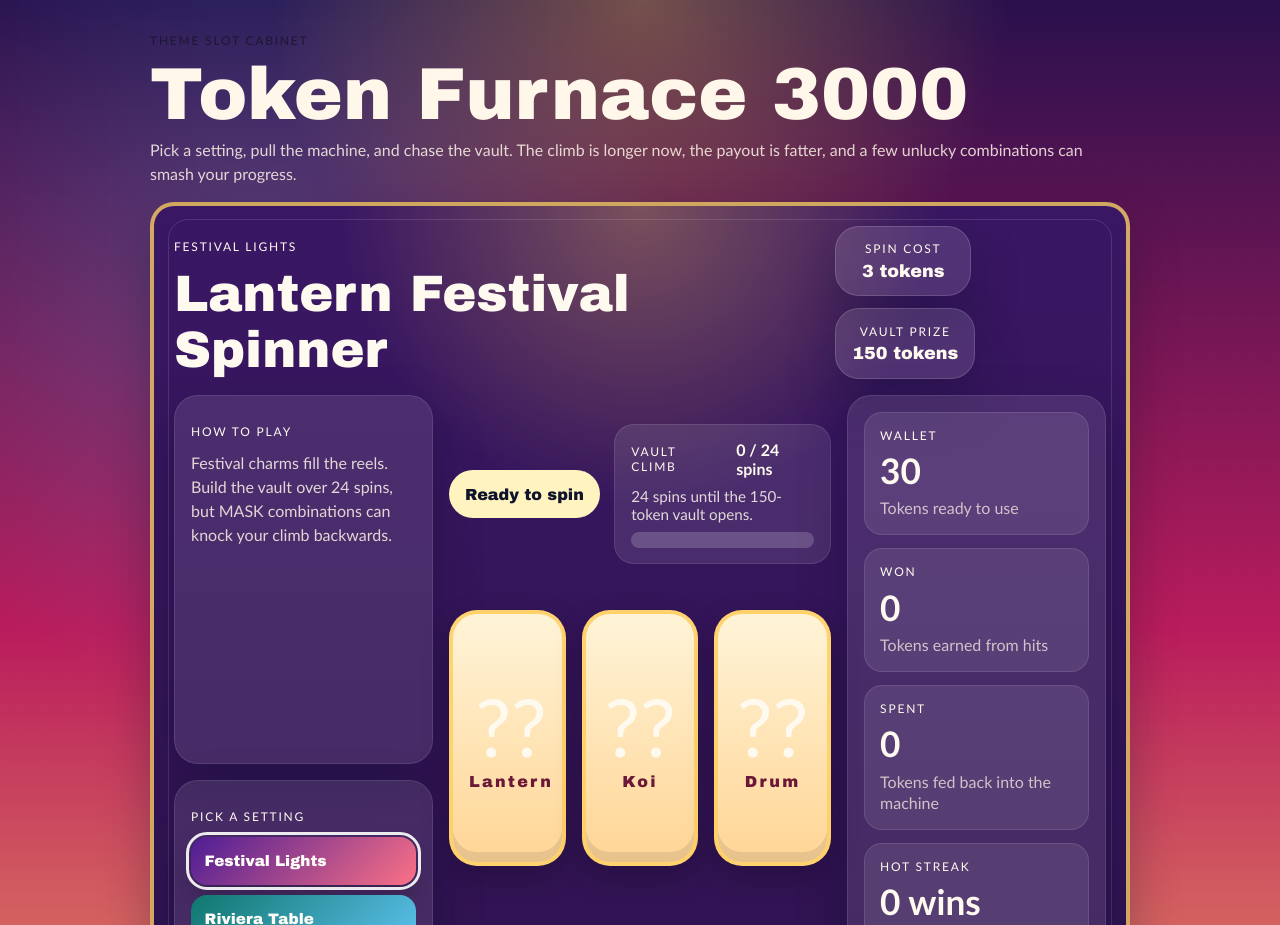
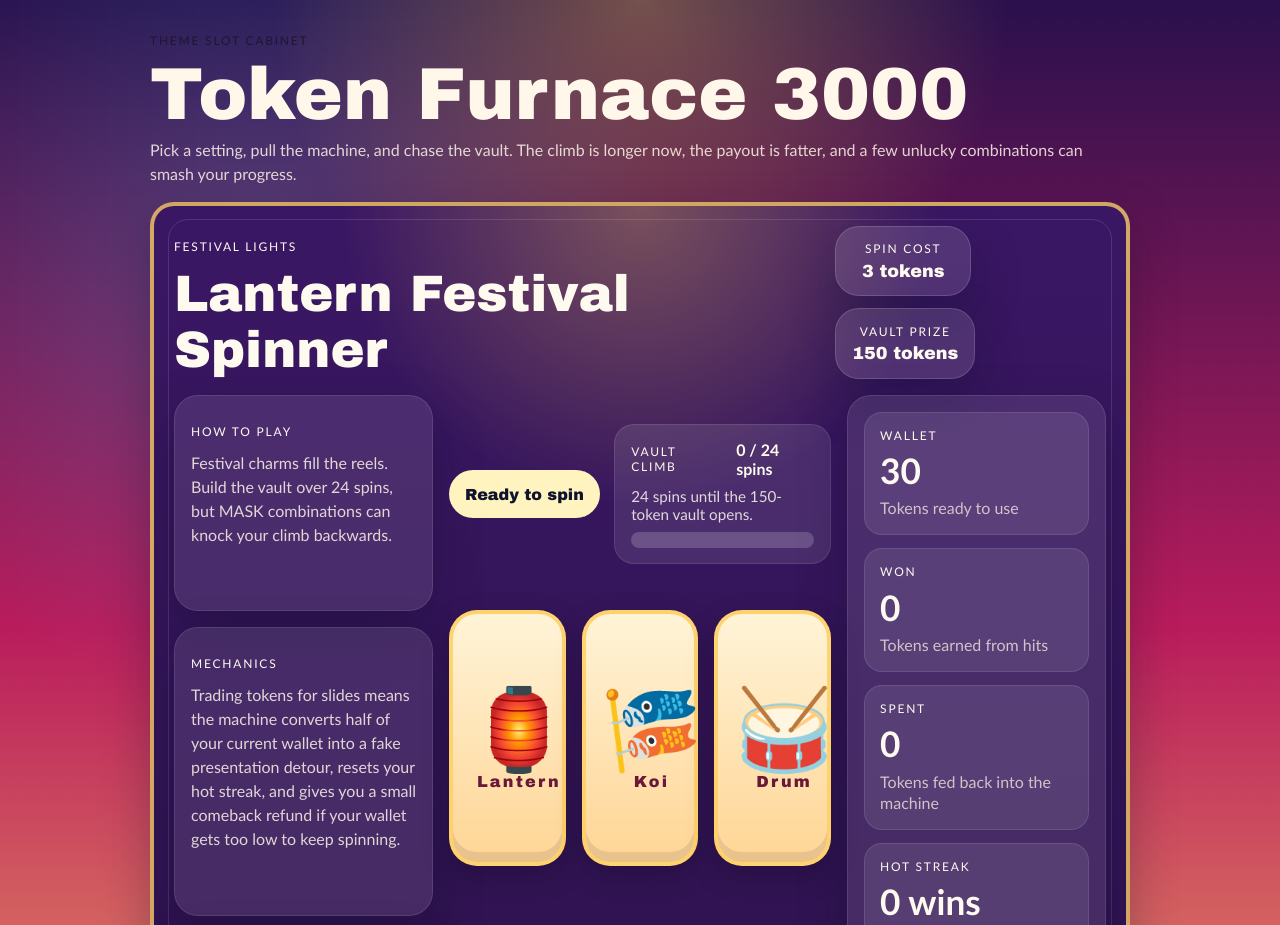
Before and after one commit to cse110-sp26-group14/WarmupTwo, a website with bundled scripts: page slot-machine/src/index.html in a window 1280 px wide. Shown: the top 925 px of the page. Built offline with nearby package versions, Linux system fonts and the light colour scheme.

Commit message:
iteration 7

```diff
--- a/slot-machine/src/index.html
+++ b/slot-machine/src/index.html
@@ -44,6 +44,12 @@
             <p class="mini-label">How to play</p>
             <p class="guide-text" id="guideText">
               Pick a theme, spin the machine, and climb the vault meter. It takes 24 spins to cash the big bonus, but some bad combinations can push you backward.
+            </p>
+          </section>
+          <section class="side-card mechanics-panel" aria-label="Mechanics">
+            <p class="mini-label">Mechanics</p>
+            <p class="guide-text">
+              Trading tokens for slides means the machine converts half of your current wallet into a fake presentation detour, resets your hot streak, and gives you a small comeback refund if your wallet gets too low to keep spinning.
             </p>
           </section>
 
--- a/slot-machine/src/script.js
+++ b/slot-machine/src/script.js
@@ -24,14 +24,14 @@ const THEME_LIBRARY = Object.freeze({
     flavorText: 'Lanterns, koi, drums, and a lucky-gate jackpot.',
     guideText: 'Festival charms fill the reels. Build the vault over 24 spins, but MASK combinations can knock your climb backwards.',
     symbols: [
-      { key: 'LANTERN', label: 'Lantern', icon: '??' },
-      { key: 'KOI', label: 'Koi', icon: '??' },
-      { key: 'DRUM', label: 'Drum', icon: '??' },
-      { key: 'FAN', label: 'Fan', icon: '??' },
-      { key: 'MASK', label: 'Mask', icon: '??' },
-      { key: 'TORII', label: 'Gate', icon: '??' },
-      { key: 'MOCHI', label: 'Mochi', icon: '??' },
-      { key: 'LUCK', label: 'Lucky', icon: '??' },
+      { key: 'LANTERN', label: 'Lantern', icon: '\u{1F3EE}' },
+      { key: 'KOI', label: 'Koi', icon: '\u{1F38F}' },
+      { key: 'DRUM', label: 'Drum', icon: '\u{1F941}' },
+      { key: 'FAN', label: 'Fan', icon: '\u{1FAAD}' },
+      { key: 'MASK', label: 'Mask', icon: '\u{1F3AD}' },
+      { key: 'TORII', label: 'Gate', icon: '\u26E9\uFE0F' },
+      { key: 'MOCHI', label: 'Mochi', icon: '\u{1F361}' },
+      { key: 'LUCK', label: 'Lucky', icon: '\u{1F9E7}' },
     ],
     jackpotSymbol: 'LANTERN',
     progressDropSymbol: 'MASK',
@@ -45,14 +45,14 @@ const THEME_LIBRARY = Object.freeze({
     flavorText: 'Sun-washed tiles, olive branches, and postcard-blue water.',
     guideText: 'Coastal icons fill this cabinet. The vault is rich, but WAVE combinations can wash progress away before it pays out.',
     symbols: [
-      { key: 'OLIVE', label: 'Olive', icon: '??' },
-      { key: 'TILE', label: 'Tile', icon: '??' },
-      { key: 'LEMON', label: 'Lemon', icon: '??' },
-      { key: 'WAVE', label: 'Wave', icon: '??' },
-      { key: 'SUN', label: 'Sun', icon: '??' },
-      { key: 'SHELL', label: 'Shell', icon: '??' },
-      { key: 'SAIL', label: 'Sail', icon: '?' },
-      { key: 'COAST', label: 'Coast', icon: '???' },
+      { key: 'OLIVE', label: 'Olive', icon: '\u{1FAD2}' },
+      { key: 'TILE', label: 'Tile', icon: '\u{1F537}' },
+      { key: 'LEMON', label: 'Lemon', icon: '\u{1F34B}' },
+      { key: 'WAVE', label: 'Wave', icon: '\u{1F30A}' },
+      { key: 'SUN', label: 'Sun', icon: '\u2600\uFE0F' },
+      { key: 'SHELL', label: 'Shell', icon: '\u{1F41A}' },
+      { key: 'SAIL', label: 'Sail', icon: '\u26F5' },
+      { key: 'COAST', label: 'Coast', icon: '\u{1F3D6}\uFE0F' },
     ],
     jackpotSymbol: 'SUN',
     progressDropSymbol: 'WAVE',
@@ -66,14 +66,14 @@ const THEME_LIBRARY = Object.freeze({
     flavorText: 'Palm shade, lamp glow, and a vault hidden beyond the dunes.',
     guideText: 'Desert icons and warm golds shape this machine. The vault is huge, but MOON combinations can cut or wipe your progress.',
     symbols: [
-      { key: 'PALM', label: 'Palm', icon: '??' },
-      { key: 'DUNE', label: 'Dune', icon: '???' },
-      { key: 'LAMP', label: 'Lamp', icon: '??' },
-      { key: 'STAR', label: 'Star', icon: '?' },
-      { key: 'OASIS', label: 'Spring', icon: '??' },
-      { key: 'FALCON', label: 'Falcon', icon: '??' },
-      { key: 'GEM', label: 'Gem', icon: '??' },
-      { key: 'MOON', label: 'Moon', icon: '??' },
+      { key: 'PALM', label: 'Palm', icon: '\u{1F334}' },
+      { key: 'DUNE', label: 'Dune', icon: '\u{1F3DC}\uFE0F' },
+      { key: 'LAMP', label: 'Lamp', icon: '\u{1FA94}' },
+      { key: 'STAR', label: 'Star', icon: '\u2B50' },
+      { key: 'OASIS', label: 'Spring', icon: '\u{1F4A7}' },
+      { key: 'FALCON', label: 'Falcon', icon: '\u{1F985}' },
+      { key: 'GEM', label: 'Gem', icon: '\u{1F48E}' },
+      { key: 'MOON', label: 'Moon', icon: '\u{1F319}' },
     ],
     jackpotSymbol: 'LAMP',
     progressDropSymbol: 'MOON',
```
